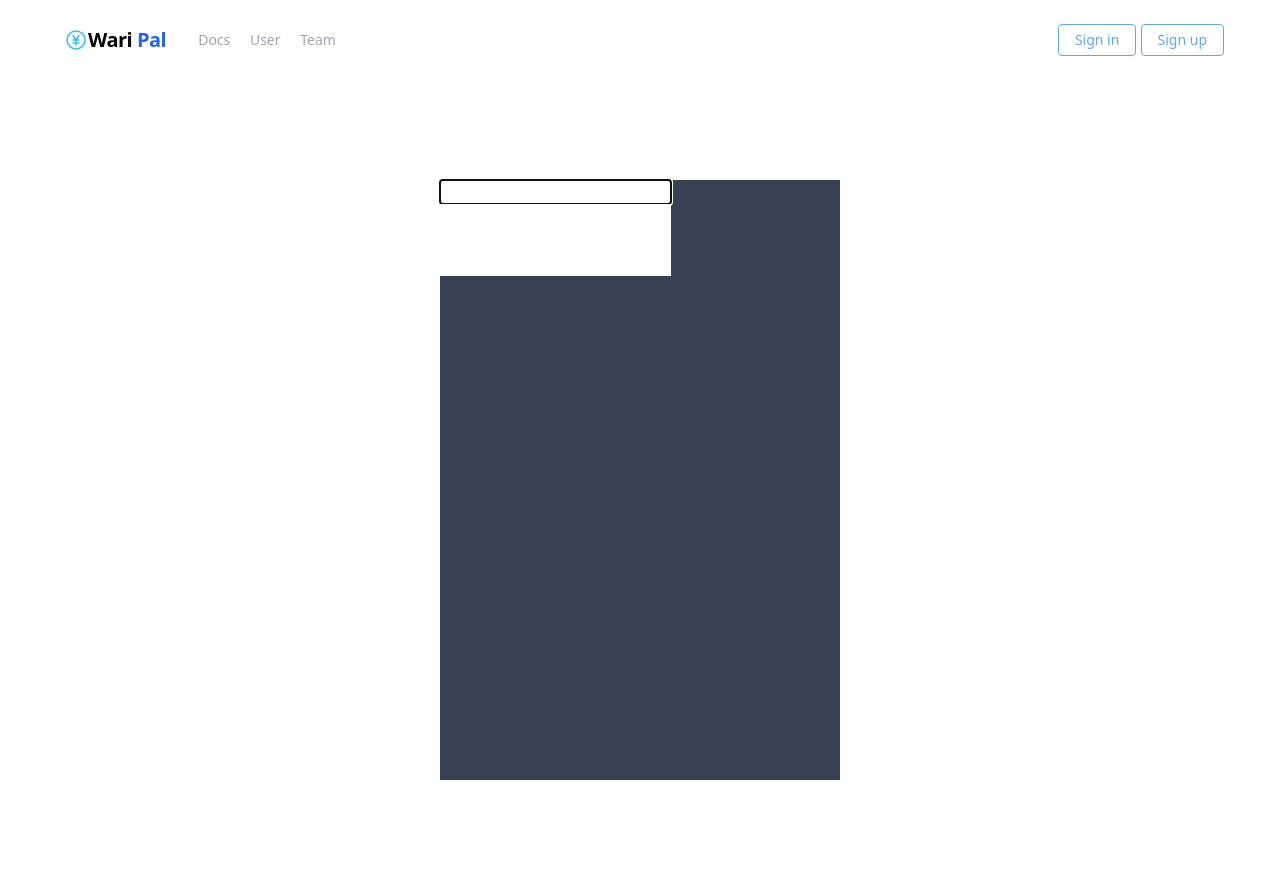
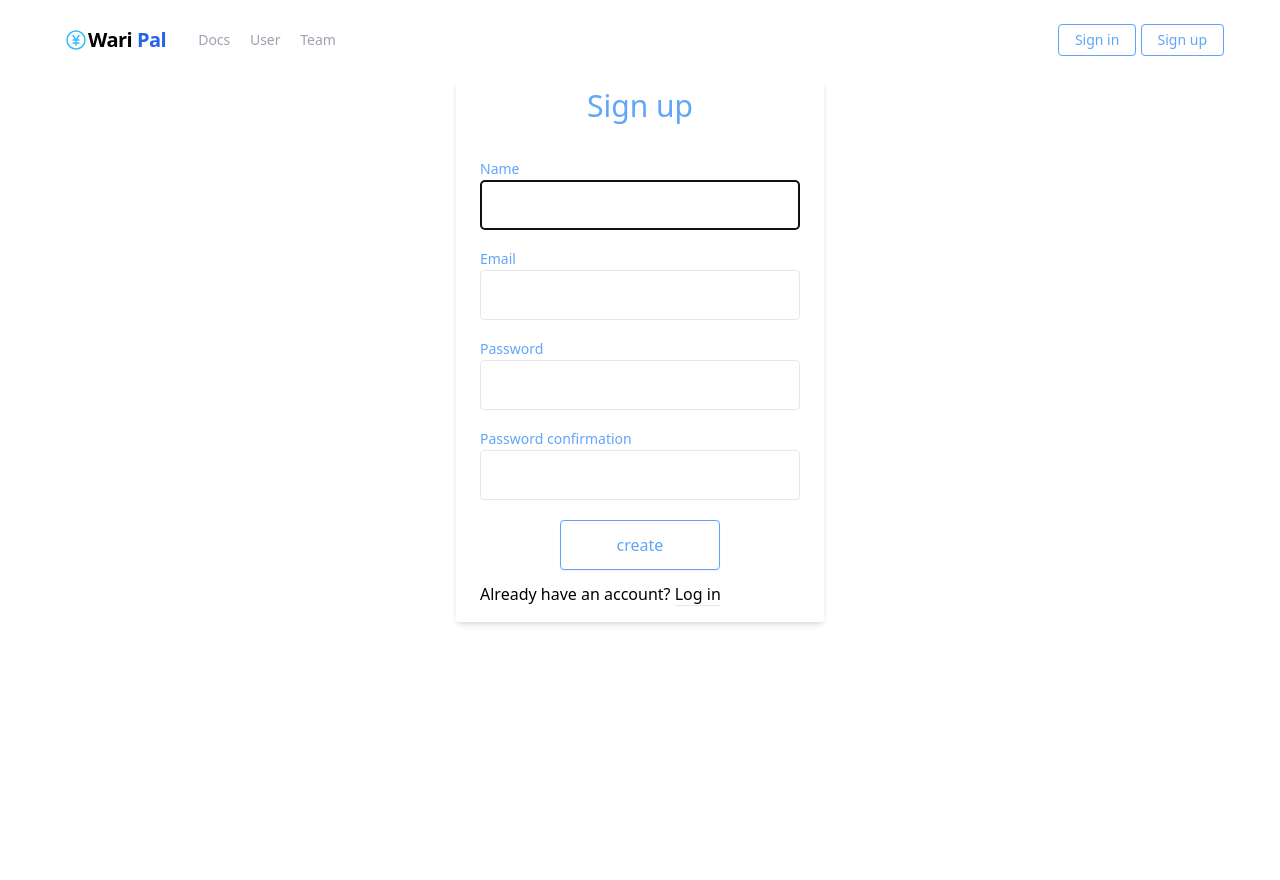
Before and after one commit to hibik17/AWS_deproy_rails, a Rails app: page /users/sign_up in a window 1280 px wide. After the commit the page ends 625 px from the top, so only its background shows below. Run offline with Rails 7, Linux system fonts and the light colour scheme; style sheets or scripts are compiled from the project's sources; some libraries are stand-ins or nearby versions.

Commit message:
sign up design complete

```diff
--- a/app/views/users/registrations/new.html.erb
+++ b/app/views/users/registrations/new.html.erb
@@ -1,10 +1,24 @@
-<div class="h-screen w-screen flex justify-center items-center">
-  <%= form_for(resource, as: resource_name, url: registration_path(resource_name)) do |f| %>
-    <div class='w-[400px] h-[600px] bg-gray-700'>
-      <%= f.text_field :name, autocomplete: 'user name', autofocus: true %>
-      <%= f.email_field :email, autocomplete: 'user email', autofocus: true %>
-      <%= f.password_field :password, autocomplete: 'password', autofocus: true %>
-      <%= f.password_field :password_confirmation, autocomplete: 'password', autofocus: true %>
+<%= form_for(resource, as: resource_name, url: registration_path(resource_name)) do |f| %>
+  <div class="bg-grey-lighter flex flex-col">
+    <div class="container max-w-sm mx-auto flex-1 flex flex-col items-center justify-center px-2">
+      <div class="w-full bg-white px-6 py-2 rounded shadow-md text-black w-full">
+        <h1 class="mb-8 text-3xl text-center text-blue-400">Sign up</h1>
+        <%= f.label :name, class: 'text-blue-400 text-sm' %>
+        <%= f.text_field :name, autocomplete: 'user name', autofocus: true, class: "block border border-grey-light w-full p-3 rounded mb-4"%>
+        <%= f.label :email, class: 'text-blue-400 text-sm' %>
+        <%= f.email_field :email, autocomplete: 'user email', autofocus: true, class: "block border border-grey-light w-full p-3 rounded mb-4" %>
+        <%= f.label :password, class: 'text-blue-400 text-sm' %>
+        <%= f.password_field :password, autocomplete: 'password', autofocus: true, class: "block border border-grey-light w-full p-3 rounded mb-4" %>
+        <%= f.label :password_confirmation, class: 'text-blue-400 text-sm' %>
+        <%= f.password_field :password_confirmation, autocomplete: 'password', autofocus: true, class: "block border border-grey-light w-full p-3 rounded mb-4" %>
+        <%= f.submit 'create', class: "w-[50%] mx-[25%] py-3 rounded border hover:bg-blue-400 hover:text-white shadow-sm border-blue-400 text-blue-400 hover:bg-green-dark focus:outline-none my-1"%>
+        <div class="text-grey-dark my-2 font-thin">
+          Already have an account?
+          <%= link_to new_user_session_path, class: "no-underline border-b border-blue text-blue" do%>
+              Log in
+          <% end %>
+        </div>
+      </div>
     </div>
-  <% end %>
-</div>
+  </div>
+<% end %>
```
